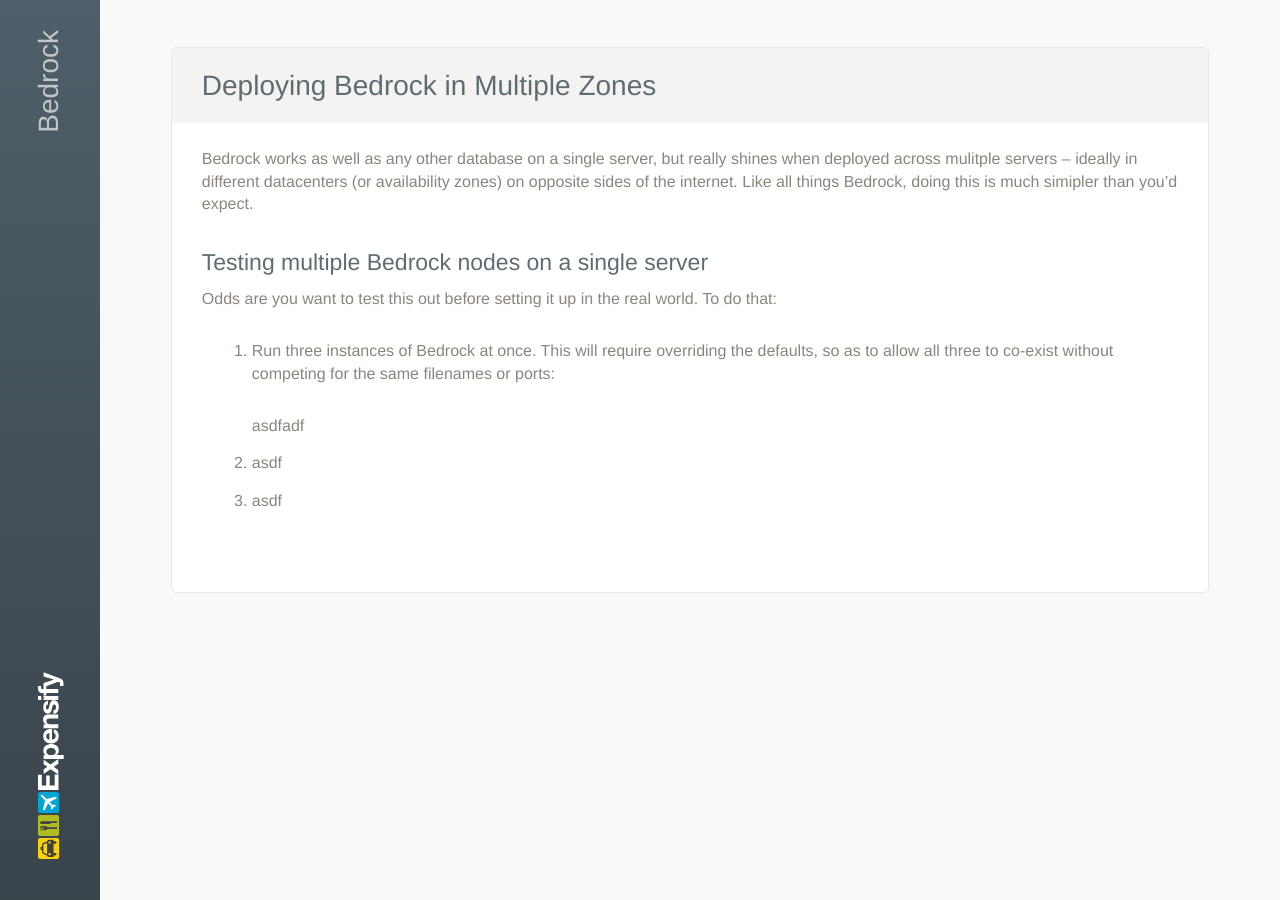
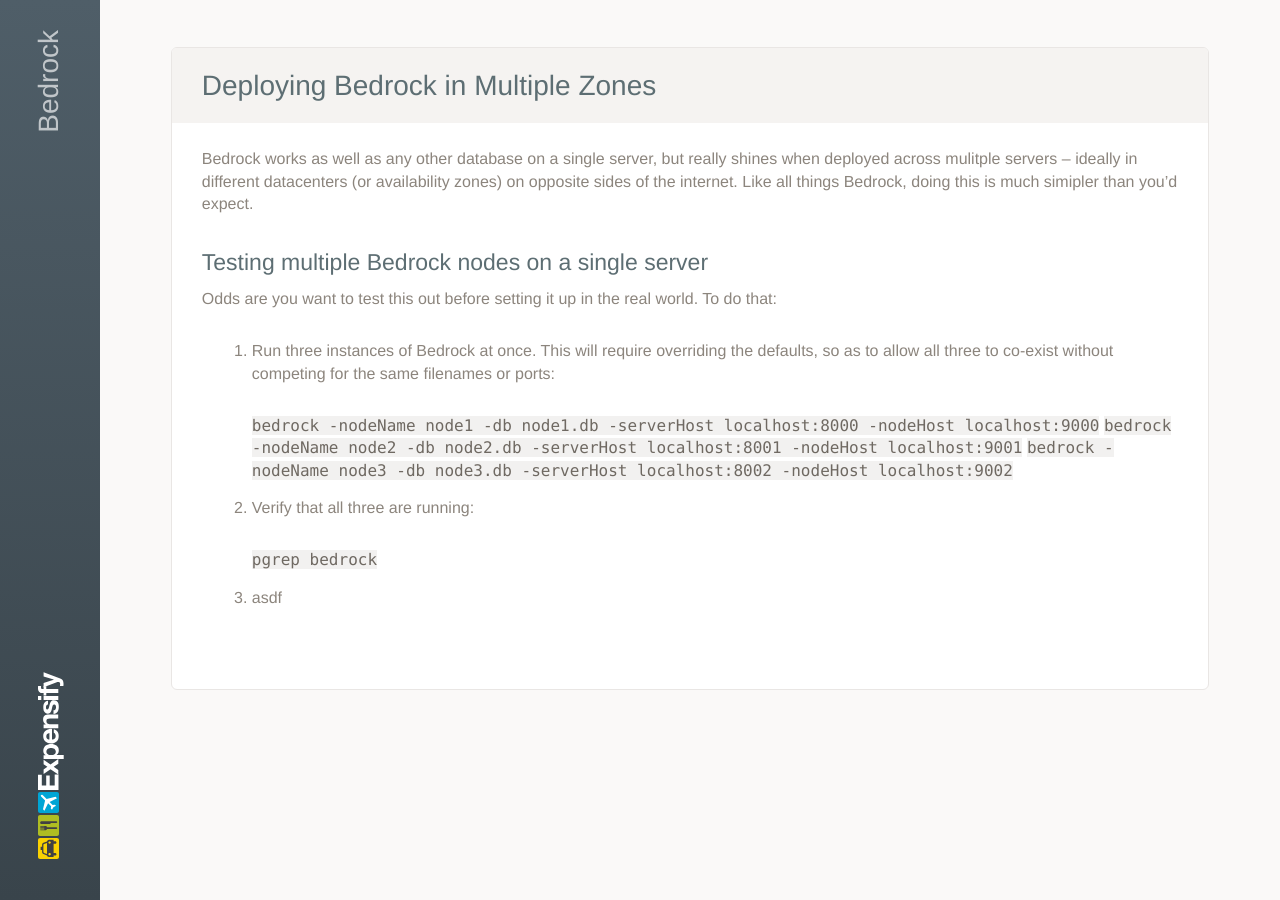
Before and after one commit to Expensify/Bedrock, a Jekyll site: the page built from docs/multizone.md, in a window 1280 px wide. Built offline with Jekyll 4.4.1, drawn with Linux system fonts in a browser that asks for light colours.

Commit message:
Update multizone.md

```diff
--- a/docs/multizone.md
+++ b/docs/multizone.md
@@ -12,7 +12,12 @@
 
 1. Run three instances of Bedrock at once.  This will require overriding the defaults, so as to allow all three to co-exist without competing for the same filenames or ports:
 
-    asdfadf
+    `bedrock -nodeName node1 -db node1.db -serverHost localhost:8000 -nodeHost localhost:9000`
+    `bedrock -nodeName node2 -db node2.db -serverHost localhost:8001 -nodeHost localhost:9001`
+    `bedrock -nodeName node3 -db node3.db -serverHost localhost:8002 -nodeHost localhost:9002`
 
-2. asdf
+2. Verify that all three are running:
+
+    `pgrep bedrock`
+
 3. asdf
```
